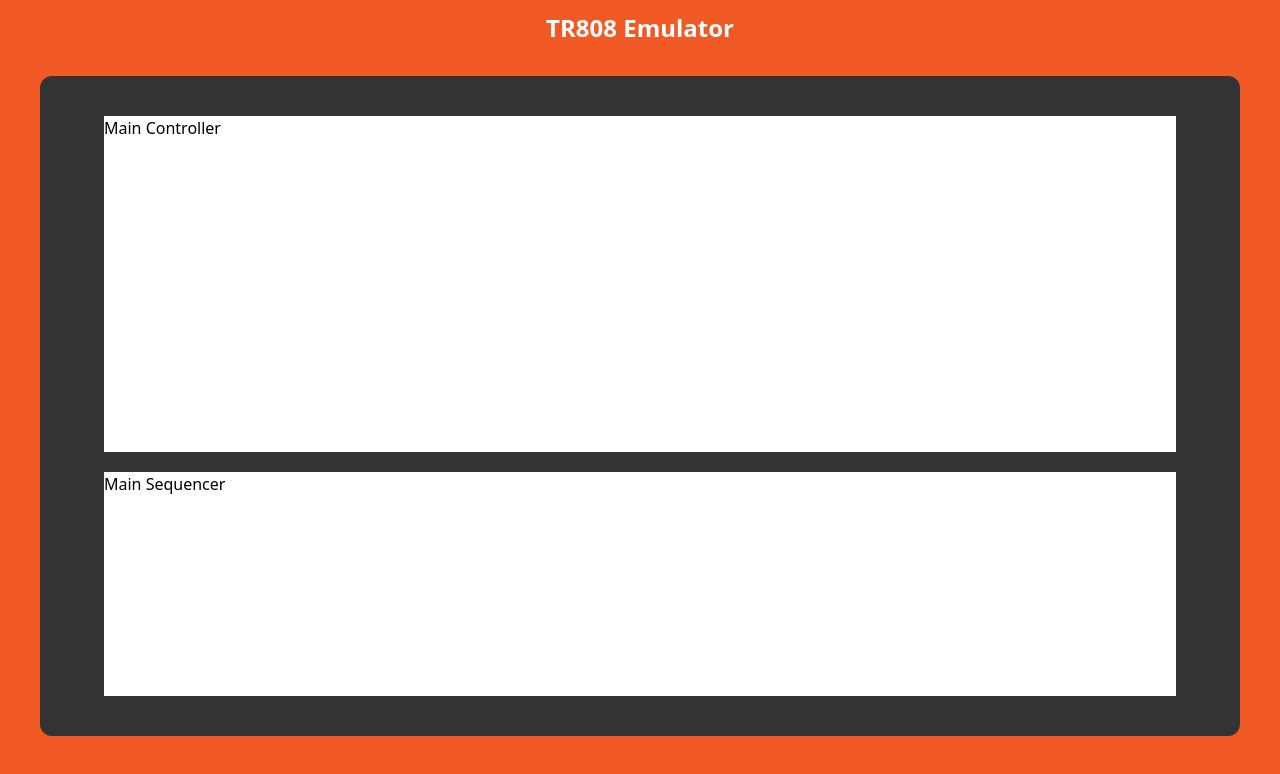
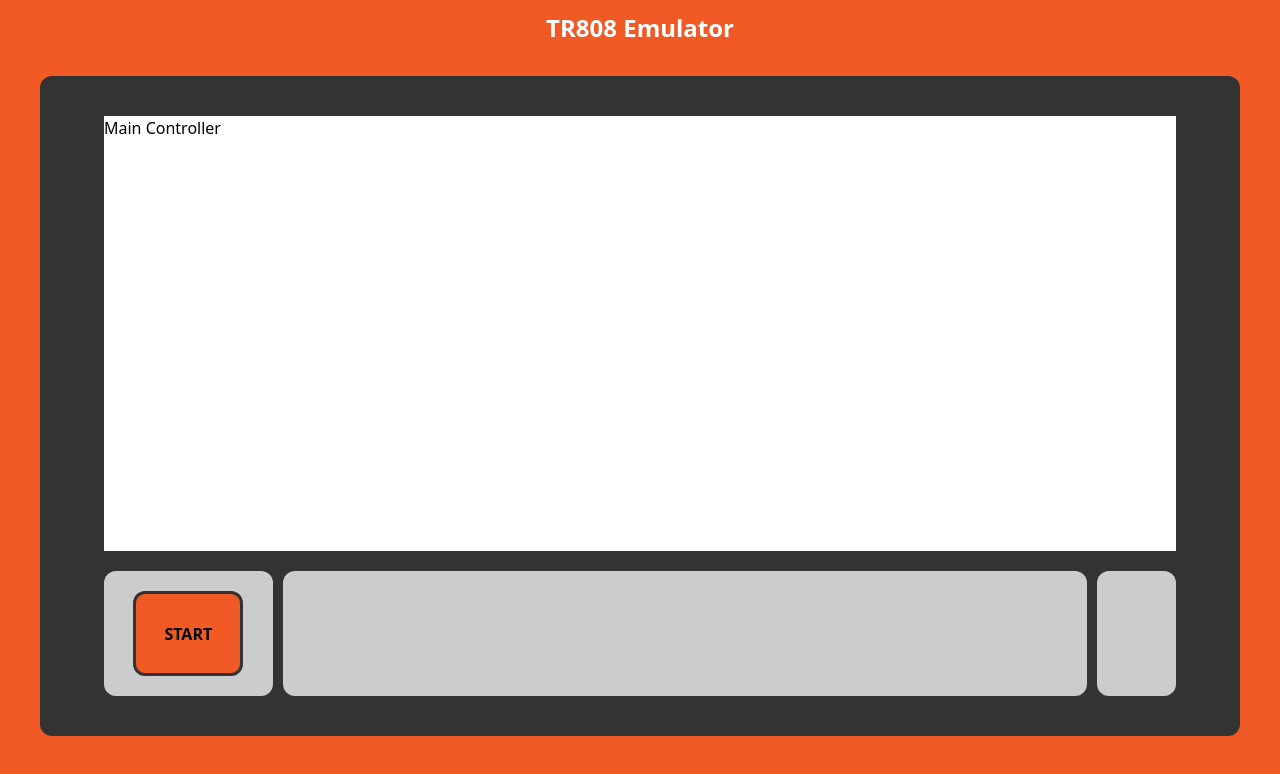
Before and after one commit to Nowpngs/web-TR808, a React (Create React App) app: page / in a window 1280 px wide. Shown: the top 774 px of the page. Built offline with nearby package versions, Linux system fonts and the light colour scheme.

Commit message:
Setting up the start stop button UI

```diff
--- a/src/components/main-processer.tsx
+++ b/src/components/main-processer.tsx
@@ -4,10 +4,10 @@
 export default function MainProcesser() {
   return (
     <div className="background-instrument w-full h-full rounded-xl">
-      <div className="pt-10 px-16 pb-5 h-3/5">
+      <div className="pt-10 px-16 pb-5 h-3/4">
         <MainController />
       </div>
-      <div className="pb-10 px-16 h-2/5">
+      <div className="pb-10 px-16 h-1/4">
         <MainSequencer />
       </div>
     </div>
--- a/src/components/sequencer/main-sequencer.tsx
+++ b/src/components/sequencer/main-sequencer.tsx
@@ -1,5 +1,25 @@
 export interface MainSequencerProps {}
 
 export default function MainSequencer(props: MainSequencerProps) {
-  return <div className="bg-white w-full h-full">Main Sequencer</div>;
+  return (
+    <div className="background-instrument w-full h-full flex flex-wrap">
+      <div className="w-2/12 pr-2.5">
+        <div className="background-instrument-secondary h-full w-full rounded-xl flex justify-center p-5">
+          <button className="button-theme px-7 rounded-xl font-bold">
+            START
+          </button>
+        </div>
+      </div>
+      <div className="w-9/12">
+        <div className="background-instrument-secondary h-full w-full rounded-xl">
+          <button></button>
+        </div>
+      </div>
+      <div className="w-1/12 pl-2.5">
+        <div className="background-instrument-secondary h-full w-full rounded-xl">
+          <button></button>
+        </div>
+      </div>
+    </div>
+  );
 }
--- a/src/index.css
+++ b/src/index.css
@@ -4,7 +4,8 @@
 
 :root {
     --theme-color: #f15a25;
-    --insturment-background-color: #333333;
+    --instrument-background-color: #333333;
+    --instrument-secondary-color: #cccccc;
 }
 
 html,
@@ -23,5 +24,14 @@
 }
 
 .background-instrument {
-    background-color: var(--insturment-background-color);
+    background-color: var(--instrument-background-color);
 }
+
+.background-instrument-secondary {
+    background-color: var(--instrument-secondary-color);
+}
+
+.button-theme {
+    background-color: var(--theme-color);
+    border: 3px solid var(--instrument-background-color);
+}
```
